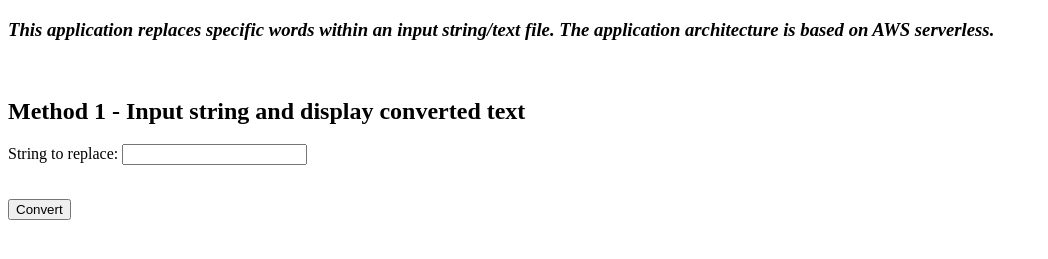
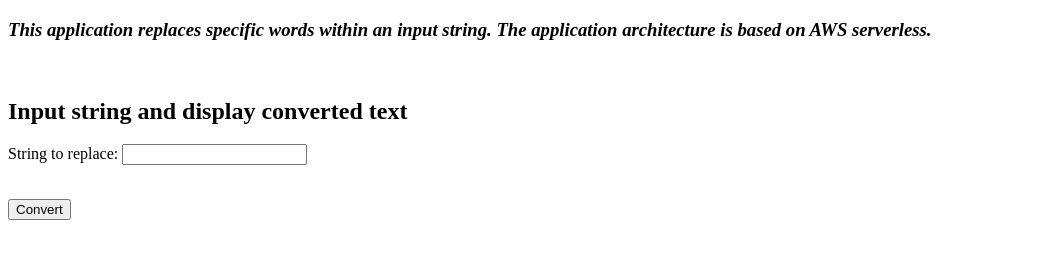
Before and after one commit to varshamalviya/dnl_poc_replacestring, a plain HTML site: page index.html in a window 1280 px wide. Shown: the part 61-320 px from the top of the page, without its empty margins (0-1048 px from the left). Drawn offline with nearby package versions, Linux system fonts and the light colour scheme; a script that the page names is missing.

Commit message:
Cosmetic Changes to UI

```diff
--- a/index.html
+++ b/index.html
@@ -100,10 +100,10 @@ function convert_new() {
 		<body>
 				<h1>Welcome to a simple API based application.</h1>
 
-				<h3><i>This application replaces specific words within an input string/text file. The application architecture is based on AWS serverless.</i></h3>
+				<h3><i>This application replaces specific words within an input string. The application architecture is based on AWS serverless.</i></h3>
 				<br>
 
-				<h2> Method 1 - Input string and display converted text </h2>
+				<h2> Input string and display converted text </h2>
 				<label for="fname">String to replace:</label>
 				<input type="text" id="fname" name="fname">
 					<br>
```
